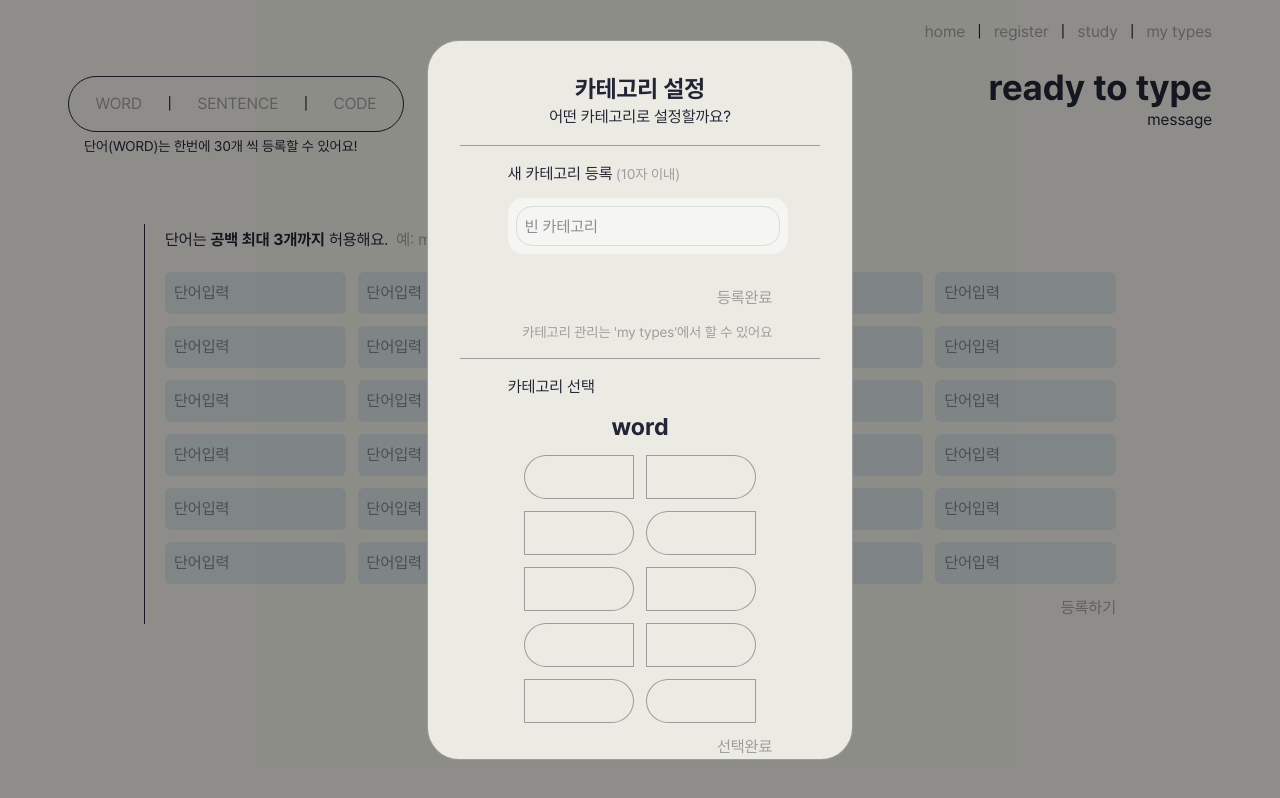
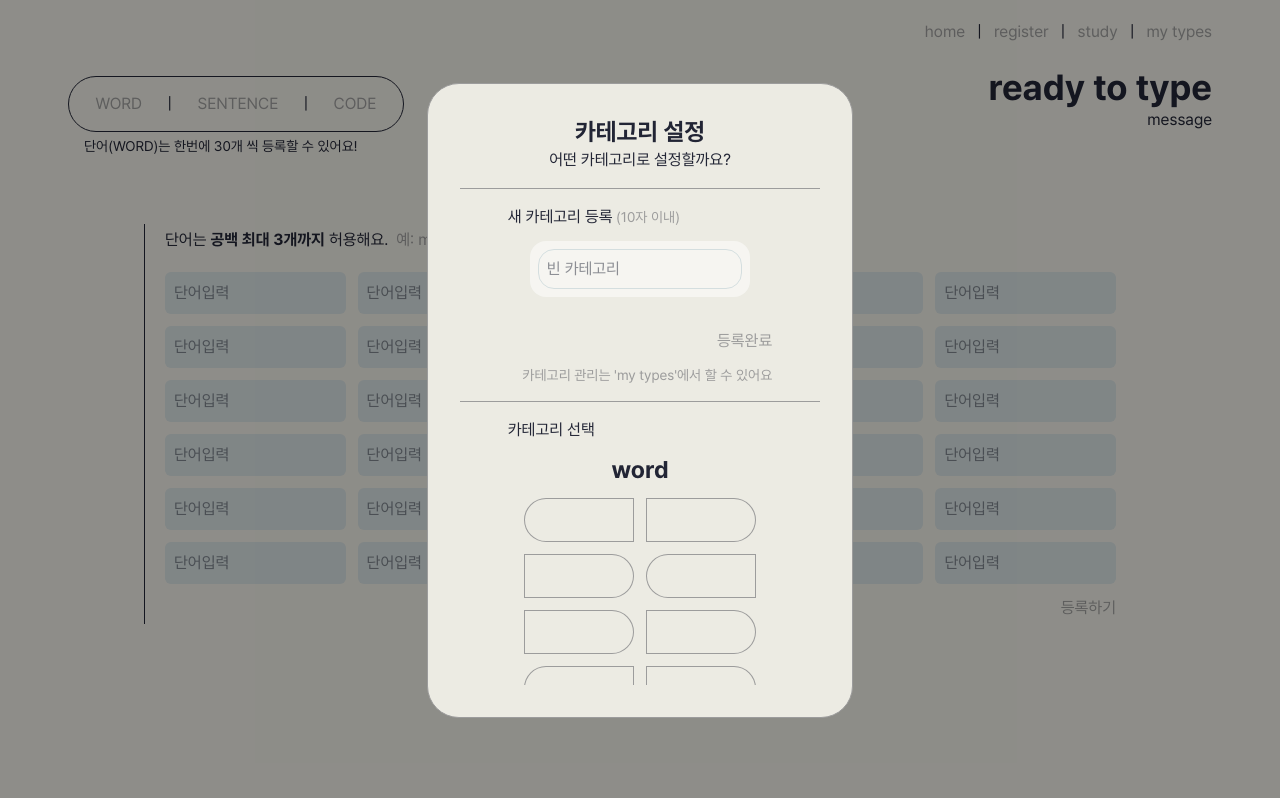
Before and after one commit to ummfieg/my-type, a Next.js app: page /register in a window 1280 px wide. Both pictures are taken after a click on the button "등록하기". Built offline with nearby package versions, Linux system fonts and the light colour scheme.

Commit message:
refactor(inputCategory, selectCategory): 모달 컴포넌트 css 수정

```diff
--- a/src/components/register/modal/inputCategory.js
+++ b/src/components/register/modal/inputCategory.js
@@ -9,7 +9,7 @@ export default function InputCategory({ handleChange, handleRegister }) {
         <span className="text-sm text-sub "> (10자 이내)</span>
       </span>
 
-      <div className="bg-white/50 rounded-2xl border-transparent flex justify-center items-center p-2 mb-5 mx-auto w-70 ">
+      <div className="bg-white/50 rounded-2xl border-transparent flex justify-center items-center p-2 mb-5 mx-auto w-10/12 ">
         <input
           className="border border-main rounded-2xl w-full h-10 focus:border-sub focus:outline-none p-2"
           placeholder="빈 카테고리"
--- a/src/components/register/modal/userCategoryModal.js
+++ b/src/components/register/modal/userCategoryModal.js
@@ -34,19 +34,22 @@ export default function UserCategory({ category, onClickCloseModal }) {
       onClick={onClickCloseModal}
     >
       <div
-        className=" border border-sub rounded-4xl w-2/6 flex flex-col items-center p-8 bg-background max-h-[90vh] overflow-y-auto "
+        className="border border-sub rounded-4xl w-2/6 flex flex-col items-center p-8 bg-background max-h-[90vh]"
         onClick={(e) => e.stopPropagation()}
       >
         <h3 className="text-2xl font-bold">카테고리 설정</h3>
         <p>어떤 카테고리로 설정할까요?</p>
 
-        <div className="border-sub border-b w-full mb-4 mt-4"></div>
-        <InputCategory
-          handleChange={handleChange}
-          handleRegister={handleRegister}
-        />
-        <div className="border-sub border-b w-full mb-4 mt-4"></div>
-        <SeletCategory userCategory={userCategory} />
+        <div className="border-sub border-b w-full my-4"></div>
+
+        <div className="w-full max-h-[60vh] overflow-y-auto flex flex-col items-center">
+          <InputCategory
+            handleChange={handleChange}
+            handleRegister={handleRegister}
+          />
+          <div className="border-sub border-b w-full my-4"></div>
+          <SeletCategory userCategory={userCategory} />
+        </div>
       </div>
     </div>
   );
--- a/src/components/ui/systemCategory.js
+++ b/src/components/ui/systemCategory.js
@@ -2,7 +2,7 @@ import React from "react";
 import { HighlightButton } from "./button";
 const categoryItems = ["WORD", "SENTENCE", "CODE"];
 
-export default function Category({ onSelect, category }) {
+export default function SystemCategory({ onSelect, category }) {
   return (
     <div className="flex justify-center flex-col w-84 pt-2 ">
       <div className="rounded-full border-foreground h-14 border px-4 flex justify-around items-center ">
```
